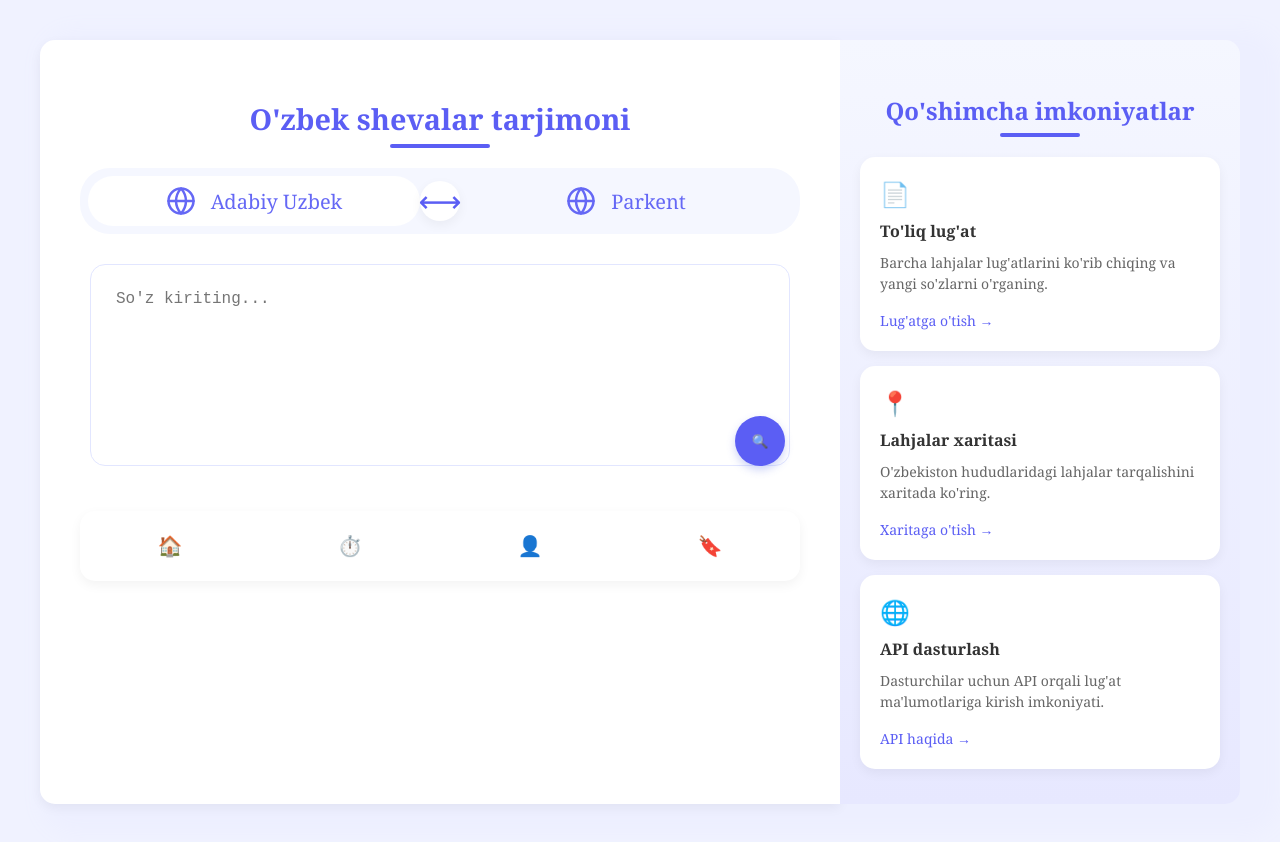
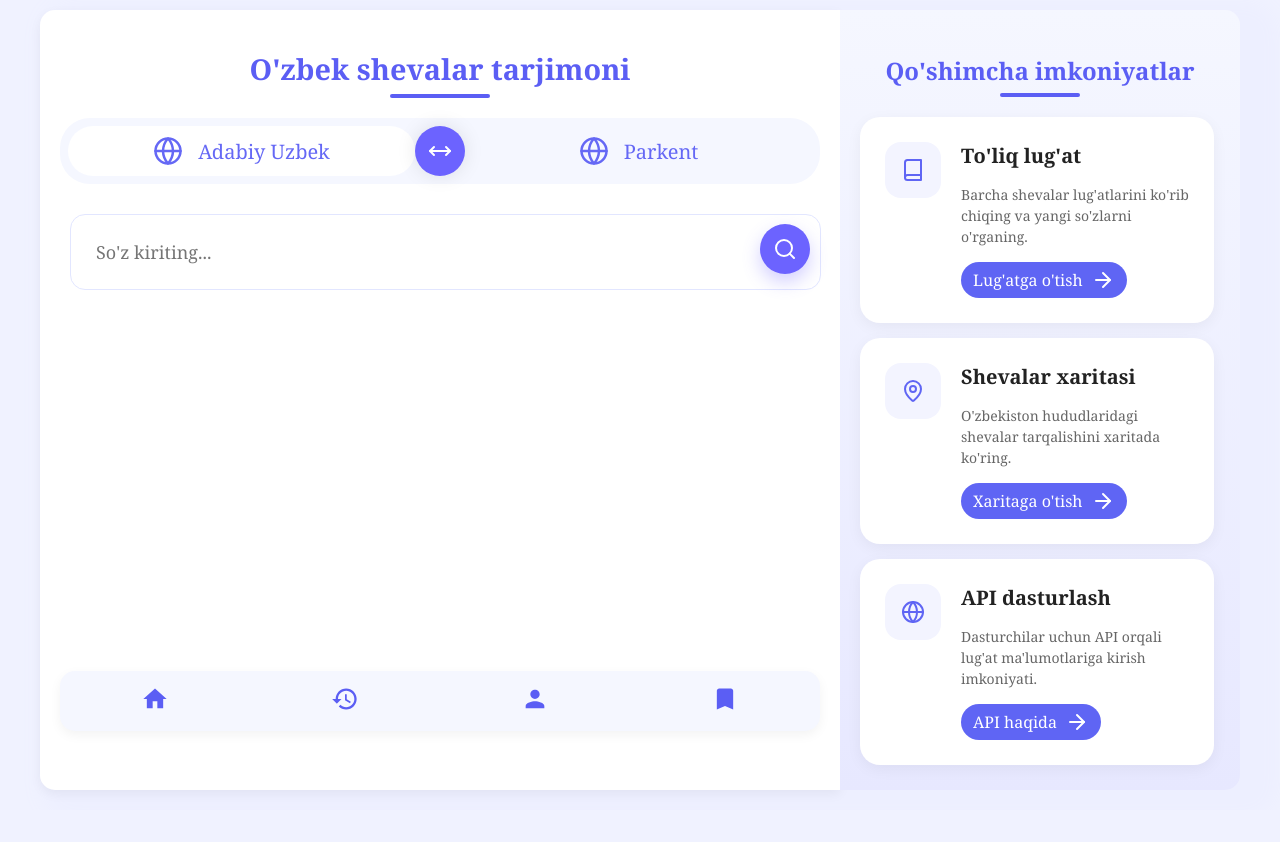
Before and after one commit to Uzbek-Eloquence/Dialect-Translater-UI, a Vue app in the folder dictionary-front/: page / in a window 1280 px wide. After the commit the page ends 810 px from the top, so only its background shows below. Built offline with nearby package versions, Linux system fonts and the light colour scheme.

Commit message:
finish ui

```diff
--- a/dictionary-front/src/App.vue
+++ b/dictionary-front/src/App.vue
@@ -8,7 +8,12 @@
 
       <LanguageSelector />
       <TranslatorInput @translate="handleTranslation" />
+     <div class="translator-content">
+       <div class="translator-content-item">
+         <!-- <p>Lorem ipsum dolor sit amet consectetur adipisicing elit. Cumque excepturi modi provident saepe rem necessitatibus a suscipit sunt neque exercitationem omnis, similique nesciunt minus veritatis eligendi porro, perferendis quaerat laborum eius repudiandae repellat sint! Nobis, blanditiis quod rerum quos cumque quae perferendis laboriosam in tempora sit numquam modi amet! Beatae.</p> -->
+       </div>
       <NavigationBar />
+     </div>
     </div>
 
     <FeatureCards />
--- a/dictionary-front/src/assets/style.css
+++ b/dictionary-front/src/assets/style.css
@@ -10,26 +10,26 @@
   background-color: var(--light-gray);
   margin: 0;
   padding: 0;
+  height: 100vh;
+  overflow-y: hidden;
 }
 
 .translator-container {
-    border:#333 solid 1 px;
-    border-radius:var(--border-radius) ;
+  border: #333 solid 1 px;
+  border-radius: var(--border-radius);
   display: grid;
   grid-template-columns: 1fr 400px;
 
   max-width: 1200px;
-    margin: 40px auto;
+  margin: 10px auto 10px;
 
-    box-shadow: 20px 10px 20px 20px rgba(237,239,255,15)
-
-    ;
+  box-shadow: 20px 10px 20px 20px rgba(237, 239, 255, 15);
 }
 
 .translator-main {
   background-color: white;
   border-radius: var(--border-radius) 0 0 var(--border-radius);
-    padding: 40px;
+  padding: 20px;
   box-shadow: var(--card-shadow);
 }
 
@@ -53,6 +53,7 @@
   background-color: var(--primary-color);
   border-radius: 4px;
 }
+
 .translator-header h3 {
   text-align: center;
   color: var(--primary-color);
@@ -108,6 +109,7 @@
   background-color: white;
   color: var(--primary-color);
 }
+
 .globe-icon {
   width: 30px;
   height: 30px;
@@ -116,6 +118,7 @@
   background-size: contain;
   background-repeat: no-repeat;
 }
+
 .language-name {
   font-size: 20px;
   font-weight: 500;
@@ -123,65 +126,81 @@
   font-family: Georgia, 'Times New Roman', Times, serif;
 }
 
-  .swap-btn {
-    width: 40px;
-    height: 40px;
+.icon-wrapper {
+  width: 50px;
+  height: 50px;
+  background-color: #6C63FF;
+  /* binafsha */
   border-radius: 50%;
-    background-color: white;
   display: flex;
   align-items: center;
   justify-content: center;
-    box-shadow: var(--card-shadow);
+  box-shadow: 0 0 20px rgba(0, 0, 0, 0.1);
 }
 
-  .swap-btn button {
-    border: none;
-    background: none;
+.icon-wrapper1 {
+  width: 50px;
+  height: 50px;
+  background-color: #6C63FF;
+  border-radius: 50%;
+  display: flex;
+  align-items: center;
+  justify-content: center;
+  box-shadow: 0 8px 18px rgba(108, 99, 255, 0.3);
   cursor: pointer;
-    color: var(--primary-color);
-    font-size: 30px;
+  transition: transform 0.2s ease;
+  margin-left: auto;
+  position: absolute;
+  top: 20px;
+  right: 10px;
 }
+
+.arrow-icon {
+  font-size: 32px;
+  color: white;
+  display: flex;
+  padding-bottom: 5px;
+  font-family: 'Arial', sans-serif;
+  box-shadow: 1px #333;
+}
+
+.search-icon {
+  width: 32px;
+  height: 32px;
+  filter: invert(100%) brightness(200%);
+
+}
+
 
 /* Text input styles */
 .translator-input {
   position: relative;
   margin-top: 20px;
+
 }
 
 .text-input {
   margin: 10px;
-    width: 90%;
-    height: 150px;
+  display: inline-block;
+
+  width: 86%;
   border: 1px solid #e2e6ff;
   border-radius: var(--border-radius);
-    padding: 25px ;
-    font-size: 16px;
+  padding: 25px;
+  padding-right: 70px;
+  font-size: 18px;
+  font-family: Georgia, 'Times New Roman', Times, serif;
   resize: none;
 }
 
-  .search-btn {
-    position: absolute;
-    bottom: 15px;
-    right: 15px;
-    width: 50px;
-    height: 50px;
-    border-radius: 50%;
-    background-color: var(--primary-color);
-    color: white;
-    border: none;
-    display: flex;
-    align-items: center;
-    justify-content: center;
-    cursor: pointer;
-    box-shadow: 0 4px 8px rgba(94, 114, 228, 0.3);
-  }
+
 
 /* Feature cards styles */
 .feature-cards-section {
 
   background: linear-gradient(to bottom, #f5f7ff 0%, #e7e8ff 100%);
   border-radius: 0 var(--border-radius) var(--border-radius) 0;
-    padding: 30px 20px 20px 20px;
+  padding: 20px 10px 10px 10px;
 }
 
 .section-title {
@@ -190,6 +209,40 @@
   font-size: 1.4rem;
   margin-bottom: 20px;
 }
+
+.navigation-bar {
+  display: flex;
+  justify-content: flex-end;
+  align-items: center;
+  padding: 8px 0;
+  box-shadow: 0 -2px 10px rgba(0, 0, 0, 0.1);
+  z-index: 100;
+}
+
+.nav-btn {
+  display: flex;
+  flex-direction: column;
+  align-items: center;
+  background-color: #e8e9ff;
+  border: none;
+  padding: 4px 12px;
+  cursor: pointer;
+  color: var(--primary-color);
+  transition: all 0.2s ease;
+}
+
+.nav-icon {
+  width: 32px;
+  height: 32px;
+  fill: currentColor;
+  margin-bottom: 4px;
+}
+
+.nav-label {
+  font-size: 12px;
+  font-weight: 500;
+}
+
 
 .card {
   background-color: white;
@@ -227,12 +280,13 @@
 /* Navigation bar styles */
 .navigation-bar {
   display: flex;
+  width: 100%;
   justify-content: space-around;
-    background-color: white;
-    padding: 15px 0;
+  background-color: #f5f7ff;
+  padding: 10px 0;
   border-radius: var(--border-radius);
   box-shadow: var(--card-shadow);
-    margin-top: 30px;
+  margin: auto auto 50px auto ;
 }
 
 .nav-btn {
@@ -246,3 +300,94 @@
   justify-content: center;
   font-size: 20px;
 }
+.nav-btn:hover{
+  scale: 1.3;
+  transition: all 0.5s;
+}
+
+.translator-content {
+  width: 100%;
+  height: 65%;
+  display: flex;
+  flex-direction: column;
+  justify-content: space-between;
+}
+
+translator-content-item {
+  display: flex;
+}
+
+.card {
+  width: 80%;
+  background-color: white;
+  border-radius: 20px;
+  margin-left: 10px;
+  padding: 25px;
+  box-shadow: 0 4px 15px rgba(0, 0, 0, 0.05);
+  display: flex;
+  gap: 20px;
+}
+
+.icon-container-fu {
+  display: flex;
+  align-items: flex-start;
+}
+
+.icon-fu {
+  background-color: #f3f4ff;
+  border-radius: 16px;
+  padding: 16px;
+  display: flex;
+  justify-content: center;
+  align-items: center;
+  color: #5f65f4;
+}
+
+.content-fu {
+  flex: 1;
+}
+
+.title-fu {
+  font-size: 20px;
+  margin: 0 0 15px 0;
+  color: #222;
+}
+
+.description-fu {
+  font-size: 18px;
+  color: #64748b;
+  line-height: 1.5;
+  margin: 0 0 25px 0;
+}
+
+.button-container-fu {
+  display: flex;
+}
+
+.button-fu {
+  display: flex;
+  align-items: center;
+  gap: 8px;
+  background-color: #5f65f4;
+  color: white;
+  border: none;
+  border-radius: 30px;
+  padding: 6px 12px;
+  font-size: 16px;
+  font-family: Georgia, 'Times New Roman', Times, serif;
+  cursor: pointer;
+  transition: background-color 0.2s;
+}
+
+.button-fu:hover {
+  background-color: #4a4fd6;
+  translate: initial;
+  transition: all 0.5s;
+  opacity: 75%;
+}
+
+.icon-arrow-fu {
+  display: flex;
+  align-items: center;
+  justify-content: center;
+}
--- a/dictionary-front/src/components/FeatureCards.vue
+++ b/dictionary-front/src/components/FeatureCards.vue
@@ -4,25 +4,84 @@
     <div class="translator-header">
         <h3>Qo'shimcha imkoniyatlar</h3>
       </div>
+      <div class="card">
+        <div class="icon-container-fu">
+          <div class="icon-fu">
+            <svg xmlns="http://www.w3.org/2000/svg" width="24" height="24" viewBox="0 0 24 24" fill="none" stroke="currentColor" stroke-width="2" stroke-linecap="round" stroke-linejoin="round">
+              <path d="M4 19.5A2.5 2.5 0 0 1 6.5 17H20"></path>
+              <path d="M6.5 2H20v20H6.5A2.5 2.5 0 0 1 4 19.5v-15A2.5 2.5 0 0 1 6.5 2z"></path>
+            </svg>
+          </div>
+        </div>
+        <div class="content-fu">
+          <h2 class="title-fu">To'liq lug'at</h2>
+          <p class="description-fu">
+            Barcha shevalar lug'atlarini ko'rib chiqing va yangi so'zlarni o'rganing.
+          </p>
+          <div class="button-container-fu">
+            <button class="button-fu">
+              <span>Lug'atga o'tish</span>
+              <span class="icon-arrow-fu">
+                <svg xmlns="http://www.w3.org/2000/svg" width="24" height="24" viewBox="0 0 24 24" fill="none" stroke="currentColor" stroke-width="2" stroke-linecap="round" stroke-linejoin="round">
+                  <path d="M5 12h14"></path>
+                  <path d="m12 5 7 7-7 7"></path>
+                </svg>
+              </span>
+            </button>
+          </div>
+      </div>
+    </div>
     <div class="card">
-      <div class="icon">📄</div>
-      <h3>To'liq lug'at</h3>
-      <p>Barcha lahjalar lug'atlarini ko'rib chiqing va yangi so'zlarni o'rganing.</p>
-      <a href="#" class="card-link">Lug'atga o'tish →</a>
+        <div class="icon-container-fu">
+          <div class="icon-fu">
+            <svg xmlns="http://www.w3.org/2000/svg" width="24" height="24" viewBox="0 0 24 24" fill="none" stroke="currentColor" stroke-width="2" stroke-linecap="round"
+            stroke-linejoin="round" class="lucide lucide-map-pin-icon lucide-map-pin"><path d="M20 10c0 4.993-5.539 10.193-7.399 11.799a1 1 0 0 1-1.202 0C9.539 20.193 4 14.993 4 10a8 8 0 0 1 16 0"/><circle cx="12" cy="10" r="3"/>
+            </svg>
+          </div>
+        </div>
+        <div class="content-fu">
+          <h2 class="title-fu">Shevalar xaritasi</h2>
+          <p class="description-fu">
+          O'zbekiston hududlaridagi shevalar tarqalishini xaritada ko'ring.
+          </p>
+          <div class="button-container-fu">
+            <button class="button-fu">
+              <span>Xaritaga o'tish</span>
+              <span class="icon-arrow-fu">
+                <svg xmlns="http://www.w3.org/2000/svg" width="24" height="24" viewBox="0 0 24 24" fill="none" stroke="currentColor" stroke-width="2" stroke-linecap="round" stroke-linejoin="round">
+                  <path d="M5 12h14"></path>
+                  <path d="m12 5 7 7-7 7"></path>
+                </svg>
+              </span>
+            </button>
+          </div>
+      </div>
     </div>
 
     <div class="card">
-      <div class="icon">📍</div>
-      <h3>Lahjalar xaritasi</h3>
-      <p>O'zbekiston hududlaridagi lahjalar tarqalishini xaritada ko'ring.</p>
-      <a href="#" class="card-link">Xaritaga o'tish →</a>
-    </div>
-
-    <div class="card">
-      <div class="icon">🌐</div>
-      <h3>API dasturlash</h3>
-      <p>Dasturchilar uchun API orqali lug'at ma'lumotlariga kirish imkoniyati.</p>
-      <a href="#" class="card-link">API haqida →</a>
+        <div class="icon-container-fu">
+          <div class="icon-fu">
+            <svg xmlns="http://www.w3.org/2000/svg" width="24" height="24" viewBox="0 0 24 24" fill="none" stroke="currentColor" stroke-width="2" stroke-linecap="round" stroke-linejoin="round" class="lucide lucide-globe-icon lucide-globe"><circle cx="12" cy="12" r="10"/><path d="M12 2a14.5 14.5 0 0 0 0 20 14.5 14.5 0 0 0 0-20"/><path d="M2 12h20"/>
+            </svg>
+          </div>
+        </div>
+        <div class="content-fu">
+          <h2 class="title-fu">API dasturlash</h2>
+          <p class="description-fu">
+            Dasturchilar uchun API orqali lug'at ma'lumotlariga kirish imkoniyati.
+          </p>
+          <div class="button-container-fu">
+            <button class="button-fu">
+              <span>API haqida</span>
+              <span class="icon-arrow-fu">
+                <svg xmlns="http://www.w3.org/2000/svg" width="24" height="24" viewBox="0 0 24 24" fill="none" stroke="currentColor" stroke-width="2" stroke-linecap="round" stroke-linejoin="round">
+                  <path d="M5 12h14"></path>
+                  <path d="m12 5 7 7-7 7"></path>
+                </svg>
+              </span>
+            </button>
+          </div>
+      </div>
     </div>
   </div>
 </template>
--- a/dictionary-front/src/components/LanguageSelector.vue
+++ b/dictionary-front/src/components/LanguageSelector.vue
@@ -9,10 +9,9 @@
         <span class="language-name">Adabiy Uzbek</span>
       </button>
 
-      <div class="swap-btn">
-        <button @click="swapLanguages">
-          <span class="swap-icon">⟷</span>
-        </button>
+      <div class="icon-wrapper">
+        <svg xmlns="http://www.w3.org/2000/svg" width="24" height="24" viewBox="0 0 24 24" fill="none" stroke="#ffffff" stroke-width="2" stroke-linecap="round" stroke-linejoin="round" class="lucide lucide-move-horizontal-icon lucide-move-horizontal">
+          <path d="m18 8 4 4-4 4"/><path d="M2 12h20"/><path d="m6 8-4 4 4 4"/></svg> <!-- Unicode left-right arrow -->
       </div>
 
       <button
@@ -36,8 +35,8 @@ const setSourceLanguage = (lang) => {
   targetLanguage.value = lang === 'adabiy' ? 'parkent' : 'adabiy';
 };
 
-const swapLanguages = () => {
-  [sourceLanguage.value, targetLanguage.value] =
-    [targetLanguage.value, sourceLanguage.value];
-};
+// const swapLanguages = () => {
+//   [sourceLanguage.value, targetLanguage.value] =
+//     [targetLanguage.value, sourceLanguage.value];
+// };
 </script>
--- a/dictionary-front/src/components/NavigationBar.vue
+++ b/dictionary-front/src/components/NavigationBar.vue
@@ -1,17 +1,29 @@
 // NavigationBar.vue
 <template>
   <div class="navigation-bar">
-    <button class="nav-btn">
-      <span class="home-icon">🏠</span>
+    <button class="nav-btn" aria-label="Home">
+      <svg class="nav-icon" viewBox="0 0 24 24">
+        <path d="M10 20v-6h4v6h5v-8h3L12 3 2 12h3v8z"/>
+      </svg>
+      <!-- <span class="nav-label">Home</span> -->
     </button>
-    <button class="nav-btn">
-      <span class="history-icon">⏱️</span>
+    <button class="nav-btn" aria-label="History">
+      <svg class="nav-icon" viewBox="0 0 24 24">
+        <path d="M13 3c-4.97 0-9 4.03-9 9H1l3.89 3.89.07.14L9 12H6c0-3.87 3.13-7 7-7s7 3.13 7 7-3.13 7-7 7c-1.93 0-3.68-.79-4.94-2.06l-1.42 1.42C8.27 19.99 10.51 21 13 21c4.97 0 9-4.03 9-9s-4.03-9-9-9zm-1 5v5l4.28 2.54.72-1.21-3.5-2.08V8H12z"/>
+      </svg>
+      <!-- <span class="nav-label">History</span> -->
     </button>
-    <button class="nav-btn">
-      <span class="profile-icon">👤</span>
+    <button class="nav-btn" aria-label="Profile">
+      <svg class="nav-icon" viewBox="0 0 24 24">
+        <path d="M12 12c2.21 0 4-1.79 4-4s-1.79-4-4-4-4 1.79-4 4 1.79 4 4 4zm0 2c-2.67 0-8 1.34-8 4v2h16v-2c0-2.66-5.33-4-8-4z"/>
+      </svg>
+      <!-- <span class="nav-label">Profile</span> -->
     </button>
-    <button class="nav-btn">
-      <span class="bookmark-icon">🔖</span>
+    <button class="nav-btn" aria-label="Saved">
+      <svg class="nav-icon" viewBox="0 0 24 24">
+        <path d="M17 3H7c-1.1 0-1.99.9-1.99 2L5 21l7-3 7 3V5c0-1.1-.9-2-2-2z"/>
+      </svg>
+      <!-- <span class="nav-label">Saved</span> -->
     </button>
   </div>
 </template>
--- a/dictionary-front/src/components/TranslatorInput.vue
+++ b/dictionary-front/src/components/TranslatorInput.vue
@@ -1,15 +1,16 @@
 // TranslatorInput.vue
 <template>
   <div class="translator-input">
-    <textarea
+    <input
       placeholder="So'z kiriting..."
       v-model="inputText"
       class="text-input"
-    ></textarea>
+    />
 
-    <button class="search-btn" @click="translate">
-      <span class="search-icon">🔍</span>
-    </button>
+    <div class="icon-wrapper1" onclick="handleSearchClick()">
+      <svg xmlns="http://www.w3.org/2000/svg" width="24" height="24" viewBox="0 0 24 24" fill="none" stroke="#ffffff" stroke-width="2" stroke-linecap="round" stroke-linejoin="round" class="lucide lucide-search-icon lucide-search">
+        <path d="m21 21-4.34-4.34"/><circle cx="11" cy="11" r="8"/></svg>
+    </div>
   </div>
 </template>
 
```
Lines whose indentation alone changed are shown as unchanged.
